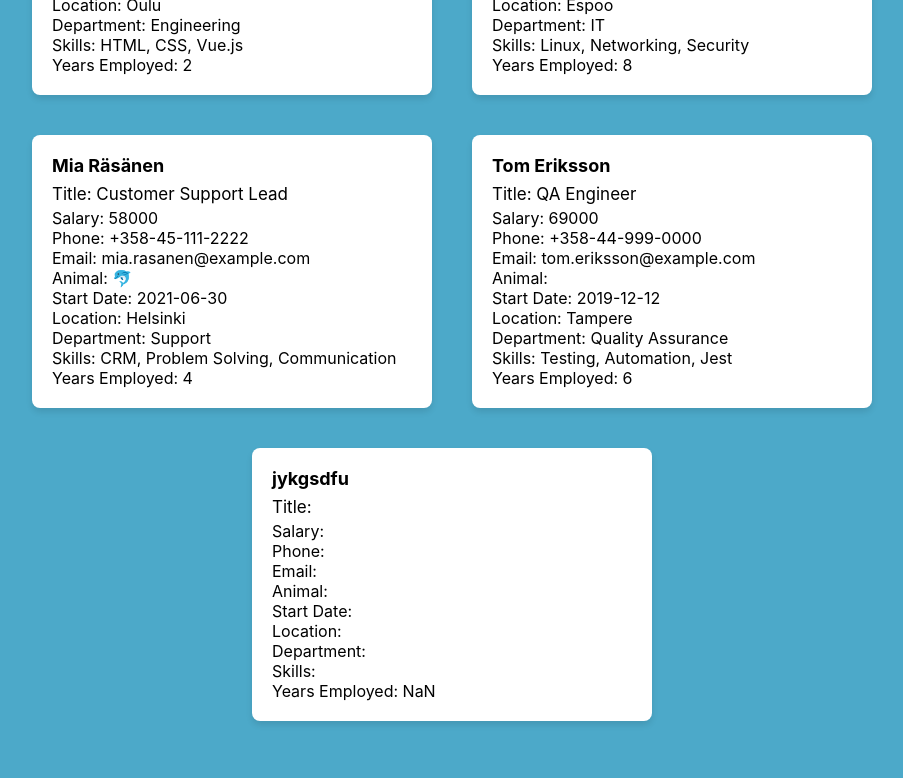
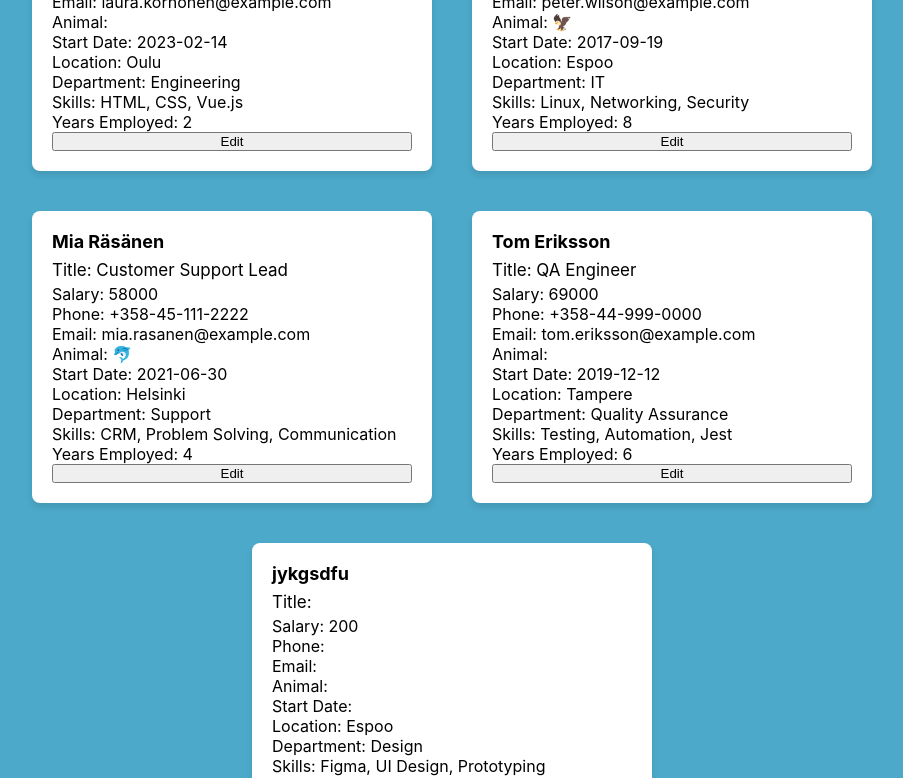
Before and after one commit to Iflix0fox/new-react, a React (Vite) app in the folder hr-app/: page / in a window 1280 px wide. Shown: the part 1320-2098 px from the top of the page, without its empty margins (188-1091 px from the left). Built offline with nearby package versions, Linux system fonts and the light colour scheme; data requests are answered from the project's data file.

Commit message:
employee data edit added

```diff
--- a/hr-app/src/assets/db.json
+++ b/hr-app/src/assets/db.json
@@ -21,7 +21,7 @@
       "id": "2",
       "name": "Markus Niemi",
       "title": "UX Designer",
-      "salary": 65000,
+      "salary": 6000,
       "phone": "+358-50-987-6543",
       "email": "markus.niemi@example.com",
       "animal": "Dog",
@@ -174,14 +174,18 @@
       "id": "bc1d",
       "name": "jykgsdfu",
       "title": "",
-      "salary": "",
+      "salary": 200,
       "phone": "",
       "email": "",
       "animal": "dcds",
       "startDate": "",
-      "location": "",
-      "department": "",
-      "skills": [],
+      "location": "Espoo",
+      "department": "Design",
+      "skills": [
+        "Figma",
+        "UI Design",
+        "Prototyping"
+      ],
       "isFavourite": false
     }
   ]
--- a/hr-app/src/components/PersonCard.jsx
+++ b/hr-app/src/components/PersonCard.jsx
@@ -1,31 +1,151 @@
+import { useState } from "react";
+import axios from "axios";
 import styles from "./Card.module.css";
 import animalEmojis from "../assets/animalEmojis.json";
 
 const Card = (props) => {
-  console.log(props, "testing");
+  const [employee, setEmployee] = useState(props);
+  const [isEditing, setIsEditing] = useState(false);
+  const [message, setMessage] = useState("");
+
+  const [formData, setFormData] = useState({
+    salary: employee?.salary || "",
+    location: employee?.location || "",
+    department: employee?.department || "",
+    skills: employee?.skills.join(", ") || "",
+  });
+
   const yearsEmployed =
-    new Date().getFullYear() - new Date(props.startDate).getFullYear();
+    new Date().getFullYear() - new Date(employee.startDate).getFullYear();
+
+  const toggleEdit = () => {
+    setIsEditing(!isEditing);
+  };
+
+  const handleChange = (e) => {
+    setFormData((prevState) => ({
+      ...prevState,
+      [e.target.name]: e.target.value,
+    }));
+  };
+
+  const handleCancel = () => {
+    // Reset formData to original values
+    setFormData({
+      salary: employee.salary,
+      location: employee.location,
+      department: employee.department,
+      skills: employee.skills.join(", "),
+    });
+    setIsEditing(false);
+  };
+
+  const handleSave = () => {
+    // Build object with only changed fields
+    const changedFields = {};
+    for (const key in formData) {
+      if (
+        (key === "skills" && formData[key] !== employee[key].join(", ")) ||
+        (key !== "skills" && formData[key] !== employee[key])
+      ) {
+        if (key === "skills") {
+          changedFields[key] = formData[key].split(",").map((s) => s.trim());
+        } else if (key === "salary") {
+          changedFields[key] = Number(formData[key]);
+        } else {
+          changedFields[key] = formData[key];
+        }
+      }
+    }
+
+    if (Object.keys(changedFields).length === 0) {
+      // Nothing changed
+      setIsEditing(false);
+      return;
+    }
+
+    // Send PATCH request
+    axios
+      .patch(`http://localhost:3001/employees/${employee.id}`, changedFields)
+      .then((res) => {
+        setEmployee(res.data);
+        setMessage("Changes saved!");
+        setTimeout(() => setMessage(""), 2000);
+        setIsEditing(false);
+      })
+      .catch((err) => {
+        console.log("Error saving employee:", err.message);
+      });
+  };
+
+  if (isEditing) {
+    return (
+      <div className={styles.card}>
+        <form>
+          <label htmlFor="salary">Salary:</label>
+          <input
+            type="number"
+            name="salary"
+            value={formData.salary}
+            onChange={handleChange}
+          />
+
+          <label htmlFor="location">Location:</label>
+          <input
+            type="text"
+            name="location"
+            value={formData.location}
+            onChange={handleChange}
+          />
+
+          <label htmlFor="department">Department:</label>
+          <input
+            type="text"
+            name="department"
+            value={formData.department}
+            onChange={handleChange}
+          />
+
+          <label htmlFor="skills">Skills:</label>
+          <input
+            type="text"
+            name="skills"
+            value={formData.skills}
+            onChange={handleChange}
+          />
+        </form>
+        <button onClick={handleCancel}>Cancel</button>
+        <button onClick={handleSave}>Save</button>
+      </div>
+    );
+  }
 
   return (
     <div className={styles.card}>
-      <div className={styles.name}>{props.name}</div>
-      <div className={styles.title}>Title: {props.title}</div>
-      <div className={styles.salary}>Salary: {props.salary}</div>
-      <div className={styles.phone}>Phone: {props.phone}</div>
-      <div className={styles.email}>Email: {props.email}</div>
-      <div className={styles.animal}>Animal: {animalEmojis[props.animal]}</div>
-      <div className={styles.startDate}>Start Date: {props.startDate}</div>
-      <div className={styles.location}>Location: {props.location}</div>
-      <div className={styles.department}>Department: {props.department}</div>
-      <div className={styles.skills}>Skills: {props.skills.join(", ")}</div>
+      <div className={styles.name}>{employee.name}</div>
+      <div className={styles.title}>Title: {employee.title}</div>
+      <div className={styles.salary}>Salary: {employee.salary}</div>
+      <div className={styles.phone}>Phone: {employee.phone}</div>
+      <div className={styles.email}>Email: {employee.email}</div>
+      <div className={styles.animal}>
+        Animal: {animalEmojis[employee.animal]}
+      </div>
+      <div className={styles.startDate}>Start Date: {employee.startDate}</div>
+      <div className={styles.location}>Location: {employee.location}</div>
+      <div className={styles.department}>Department: {employee.department}</div>
+      <div className={styles.skills}>Skills: {employee.skills.join(", ")}</div>
       <div className={styles.yearsEmployed}>
         Years Employed: {yearsEmployed}{" "}
       </div>
 
-      {yearsEmployed == 5 ? "🎉 Schedule recognition meeting." : ""}
-      {yearsEmployed == 10 ? "🎉 Schedule recognition meeting." : ""}
-      {yearsEmployed == 15 ? "🎉 Schedule recognition meeting." : ""}
-      {yearsEmployed < 0.5 ? "🔔 Schedule recognition review." : ""}
+      {yearsEmployed === 5 && "🎉 Schedule recognition meeting."}
+      {yearsEmployed === 10 && "🎉 Schedule recognition meeting."}
+      {yearsEmployed === 15 && "🎉 Schedule recognition meeting."}
+      {yearsEmployed < 0.5 && "🔔 Schedule recognition review."}
+
+      <button onClick={toggleEdit}>Edit</button>
+
+      {message && <div className={styles.message}>{message}</div>}
     </div>
   );
 };
```
